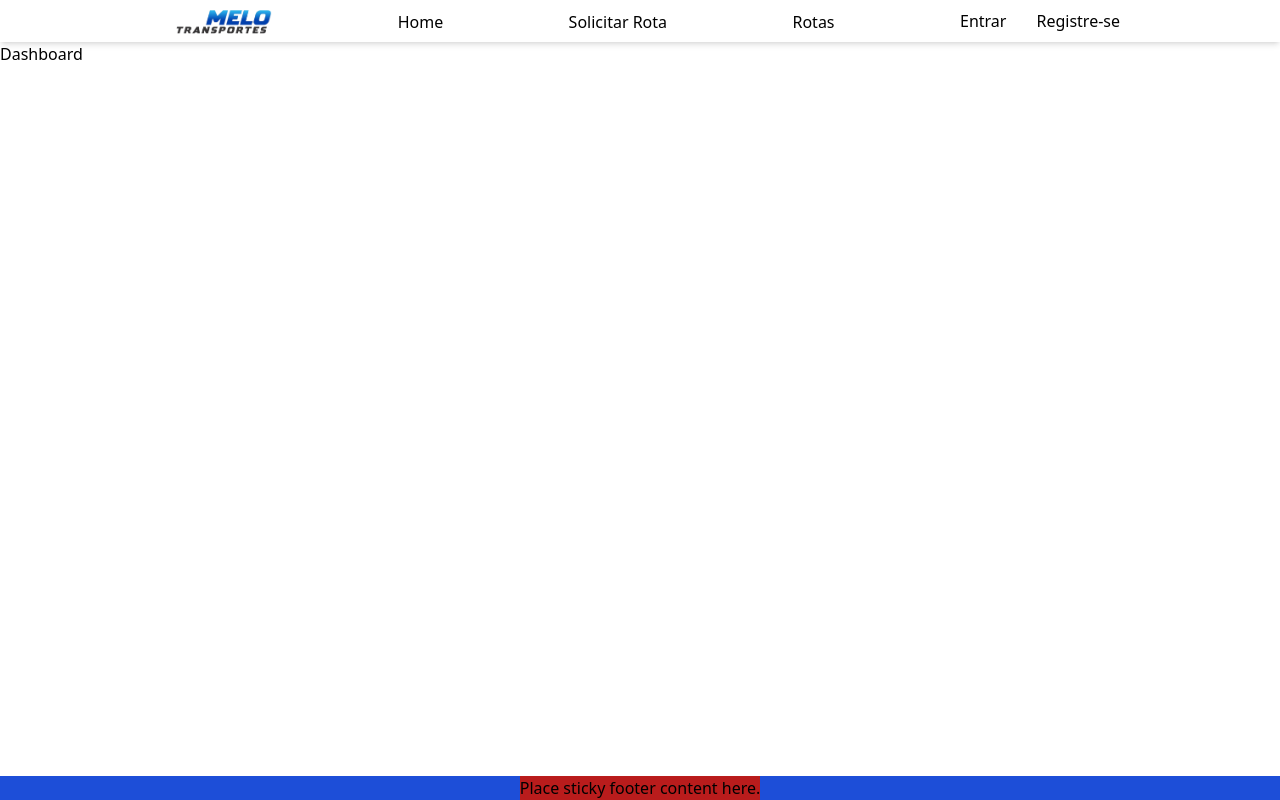
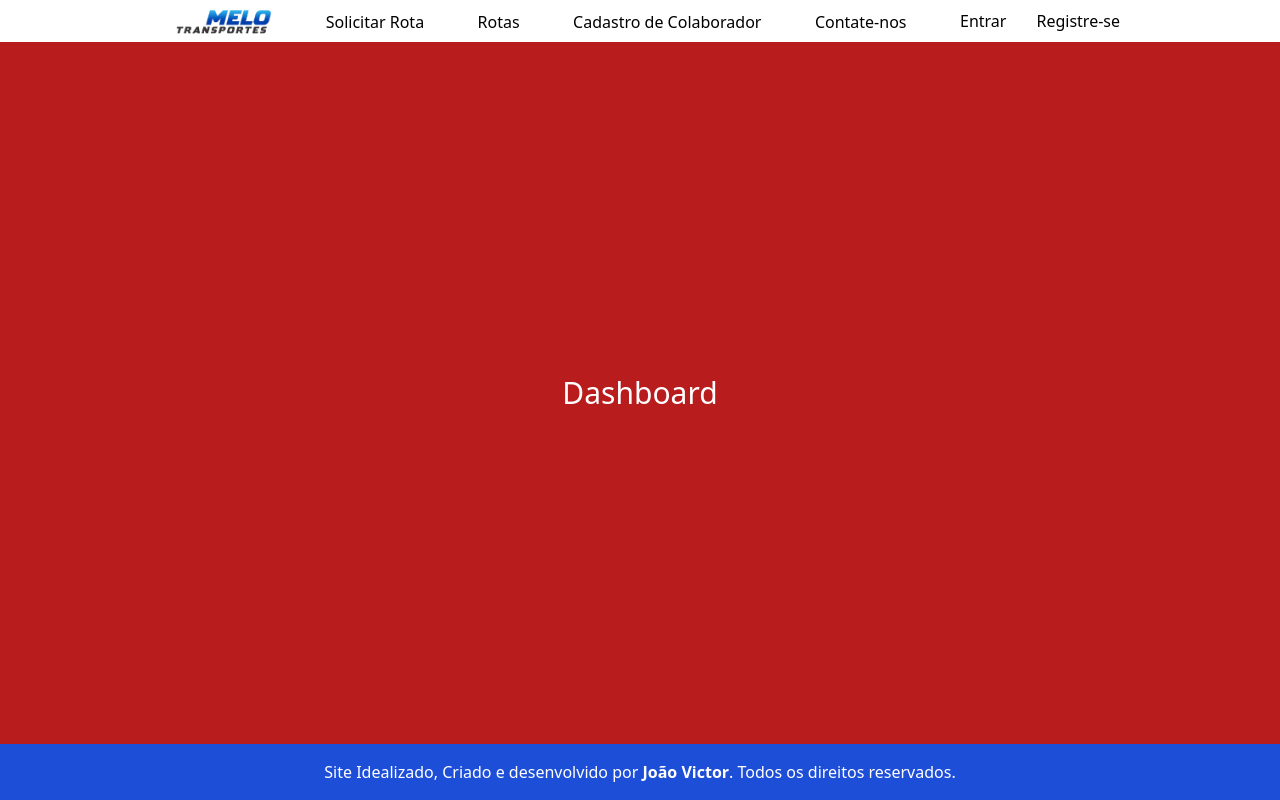
Before and after one commit to jvvictorls/Front-Melo-Transportes, a React (Vite) app: page /dashboard in a window 1280 px wide. Built offline with nearby package versions, Linux system fonts and the light colour scheme.

Commit message:
fix: minor adjustmentes in pages in order to facilit maintenance

```diff
--- a/index.html
+++ b/index.html
@@ -3,7 +3,7 @@
   <head>
     <meta charset="UTF-8" />
     <meta name="viewport" content="width=device-width, initial-scale=1.0" />
-    <title>Basic Crud</title>
+    <title>Melo Transportes</title>
   </head>
   <body>
     <div id="root"></div>
--- a/src/App.tsx
+++ b/src/App.tsx
@@ -5,7 +5,7 @@ import User from './pages/User/User';
 import EditUser from './pages/EditUser/EditUser';
 import Layout from './components/Layout';
 import Dashboard from './components/Dashboard';
-import RequestRoute from './pages/RequestRoutes/RequestRoute';
+import RequestRoute from './pages/RequestRoute';
 
 function App() {
   return (
--- a/src/components/Dashboard.tsx
+++ b/src/components/Dashboard.tsx
@@ -1,8 +1,14 @@
 function Dashboard() {
   return (
-    <div>
-      <h1>Dashboard</h1>
-    </div>
+    <main
+      className="w-full"
+    >
+      <div
+        className="h-full bg-red-700 flex justify-center items-center"
+      >
+        <h1 className="text-3xl text-white">Dashboard</h1>
+      </div>
+    </main>
   );
 }
 
--- a/src/components/Footer.tsx
+++ b/src/components/Footer.tsx
@@ -1,13 +1,14 @@
 function Footer() {
   return (
     <footer className="flex justify-center w-full bg-blue-700">
-      <div className="bg-red-700 items-center">
-        <span
-          className="text-muted"
-        >
-          Place sticky footer content here.
-        </span>
-      </div>
+      <p
+        className="text-justify text-white p-4"
+      >
+        Site Idealizado, Criado e desenvolvido por
+        {' '}
+        <strong>João Victor</strong>
+        . Todos os direitos reservados.
+      </p>
     </footer>
   );
 }
--- a/src/components/Header.tsx
+++ b/src/components/Header.tsx
@@ -8,7 +8,7 @@ function Header() {
         <div className="ml-4">
           <Link
             to="/dashboard"
-            className="flex justify-center items-center"
+            className="flex justify-center items-cente"
           >
             <img
               src="/src/public/recropped-melo.png"
@@ -20,12 +20,6 @@ function Header() {
 
         <nav className="flex-1 flex items-center justify-center justify-evenly items-center ">
           <NavLink
-            to="/"
-            className="mb-2"
-          >
-            Home
-          </NavLink>
-          <NavLink
             to="/request"
             className="mb-2"
           >
@@ -36,6 +30,19 @@ function Header() {
             className="mb-2"
           >
             Rotas
+          </NavLink>
+          <NavLink
+            to="registerCollaborator"
+            className="mb-2"
+          >
+            Cadastro de Colaborador
+          </NavLink>
+
+          <NavLink
+            to="contact"
+            className="mb-2"
+          >
+            Contate-nos
           </NavLink>
         </nav>
 
--- a/src/components/Layout.tsx
+++ b/src/components/Layout.tsx
@@ -6,7 +6,7 @@ function Layout() {
   return (
     <div className="flex flex-col h-screen">
       <Header />
-      <div className="flex-grow">
+      <div className="flex w-full flex-grow">
         <Outlet />
       </div>
       <Footer />
--- a/src/pages/RequestRoutes/RequestRoute.tsx
+++ b/src/pages/RequestRoute.tsx
@@ -1,9 +1,9 @@
 /* eslint-disable max-lines */
 import { useNavigate } from 'react-router-dom';
 import { useEffect, useState } from 'react';
-import { FormData } from '../../types/FormData';
-import { get, post } from '../../services/request';
-import Modal from '../../components/modal';
+import { FormData } from '../types/FormData';
+import { get, post } from '../services/request';
+import Modal from '../components/modal';
 
 export default function RequestRoute() {
   const [user, setUser] = useState({
@@ -36,7 +36,7 @@ export default function RequestRoute() {
   const [errorOriginDestionation, setErrorOriginDestination] = useState(false);
   const [invalidInput, setInvalidInput] = useState(false);
   const [erroFields, setErroFields] = useState<string[] >([]);
-  const RESIDENCIA = 'residência';
+  const RESIDENCIA = 'Residência';
 
   const handleChange = (e: any) => {
     const { name, value } = e.target;
@@ -140,10 +140,9 @@ export default function RequestRoute() {
   }, [formData.origin, formData.destination, formData.collaborators]);
 
   return (
-    <div className="flex h-screen items-center justify-center bg-gray-100 flex-row">
+    <div className="flex w-full items-center justify-center flex-row">
       <form
-        className="w-full h-full shadow-md
-        rounded-lg flex flex-col items-center space-y-6 justify-center bg-gray-200"
+        className="w-full h-full shadow-md rounded-lg flex flex-col items-center space-y-6 justify-center py-8"
         onSubmit={ (e) => e.preventDefault() }
       >
         <h1 className="text-3xl font-semibold text-gray-800">Solicitar Rota</h1>
@@ -165,7 +164,7 @@ export default function RequestRoute() {
                 <option value="Outro">Outro...</option>
               </select>
 
-              {(formData.origin !== 'Fábrica' && formData.origin !== 'Residência') && (
+              {(formData.origin !== 'Fábrica' && formData.origin !== RESIDENCIA) && (
                 <div className="flex justify-evenly">
                   <input
                     type="text"
```
